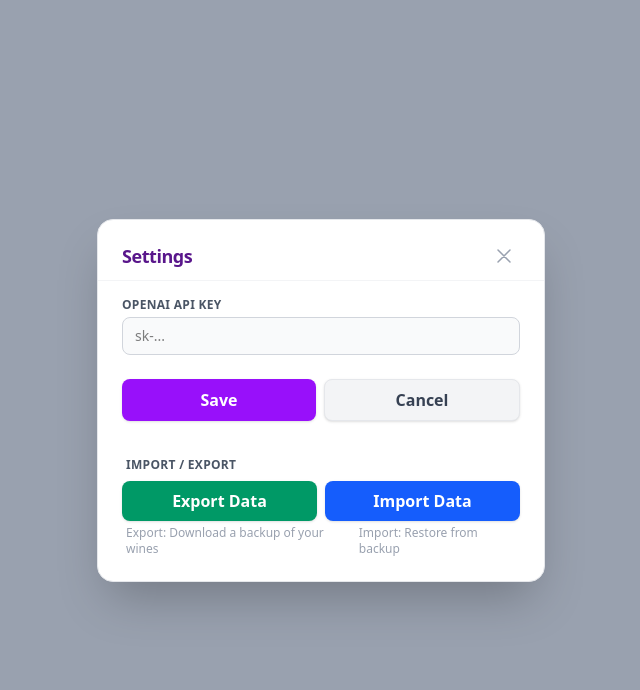
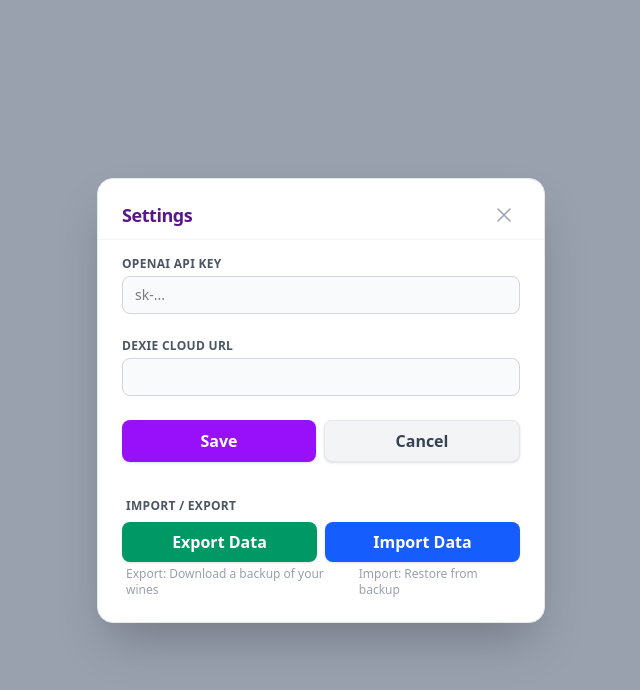
Before and after one commit to michielryvers/cellar-sense, a Vue app: page / in a window 1280 px wide. Both pictures are taken after a click on the button "Settings". Shown: the top 690 px of the page, without its empty margins (319-959 px from the left). Built offline with nearby package versions, Linux system fonts and the light colour scheme.

Commit message:
Initial dexie cloud support

```diff
--- a/package.json
+++ b/package.json
@@ -13,6 +13,7 @@
     "@tailwindcss/vite": "^4.1.7",
     "@vueuse/rxjs": "^13.2.0",
     "dexie": "^4.0.11",
+    "dexie-cloud-addon": "^4.0.11",
     "idb": "^8.0.3",
     "openai": "^4.98.0",
     "rxjs": "^7.8.2",
--- a/src/components/AddWineForm.vue
+++ b/src/components/AddWineForm.vue
@@ -72,7 +72,7 @@ async function handleSubmit(): Promise<void> {
     return;
   }
 
-  const apiKeyRaw = localStorage.getItem("openai_api_key");
+  const apiKeyRaw = localStorage.getItem("OPENAI_SDK_KEY");
   const apiKey: string = apiKeyRaw || "";
   if (!apiKey) {
     error.value = "OpenAI API key is required";
--- a/src/components/SettingsModal.vue
+++ b/src/components/SettingsModal.vue
@@ -1,5 +1,5 @@
 <script setup lang="ts">
-import { ref, onMounted, Ref } from "vue";
+import { ref, onMounted, Ref, reactive } from "vue";
 import { XMarkIcon } from "@heroicons/vue/24/outline";
 import { useEscapeKey } from "../composables/useEscapeKey";
 import {
@@ -17,21 +17,10 @@ const importInput = ref<HTMLInputElement | null>(null);
 const isExporting = ref<boolean>(false);
 const isImporting = ref<boolean>(false);
 
-onMounted(() => {
-  // Pre-fill input if key exists
-  apiKey.value = localStorage.getItem("openai_api_key") || "";
+const settings = reactive({
+  DEXIE_CLOUD_URL: localStorage.getItem("DEXIE_CLOUD_URL") || "",
+  OPENAI_SDK_KEY: localStorage.getItem("OPENAI_SDK_KEY") || "",
 });
-
-function handleSave(): void {
-  const key = apiKey.value.trim();
-  if (key) {
-    localStorage.setItem("openai_api_key", key);
-  } else {
-    localStorage.removeItem("openai_api_key");
-  }
-  emit("save");
-  closeModal();
-}
 
 function closeModal(): void {
   emit("update:show", false);
@@ -85,6 +74,18 @@ async function handleImportFile(e: Event): Promise<void> {
     if (importInput.value) importInput.value.value = "";
   }
 }
+
+function saveSettings() {
+  const prevCloudUrl = localStorage.getItem("DEXIE_CLOUD_URL") || "";
+  localStorage.setItem("DEXIE_CLOUD_URL", settings.DEXIE_CLOUD_URL);
+  localStorage.setItem("OPENAI_SDK_KEY", settings.OPENAI_SDK_KEY);
+  emit("save");
+  closeModal();
+  // If DEXIE_CLOUD_URL changed, reload the page to re-init DB
+  if (settings.DEXIE_CLOUD_URL !== prevCloudUrl) {
+    window.location.reload();
+  }
+}
 </script>
 <template>
   <Teleport to="body">
@@ -93,9 +94,15 @@ async function handleImportFile(e: Event): Promise<void> {
       class="fixed inset-0 z-50 flex items-center justify-center bg-gray-400 bg-opacity-40"
       @click="handleOutsideClick"
     >
-      <div class="bg-white rounded-2xl shadow-2xl p-0 w-full max-w-md relative border border-gray-200">
-        <div class="flex items-center justify-between px-6 pt-5 pb-2 border-b border-gray-100">
-          <h2 class="text-lg font-semibold text-purple-900 tracking-tight">Settings</h2>
+      <div
+        class="bg-white rounded-2xl shadow-2xl p-0 w-full max-w-md relative border border-gray-200"
+      >
+        <div
+          class="flex items-center justify-between px-6 pt-5 pb-2 border-b border-gray-100"
+        >
+          <h2 class="text-lg font-semibold text-purple-900 tracking-tight">
+            Settings
+          </h2>
           <button
             @click="closeModal"
             class="text-gray-400 hover:text-purple-600 transition-colors rounded-full p-1 focus:outline-none focus:ring-2 focus:ring-purple-300"
@@ -114,18 +121,31 @@ async function handleImportFile(e: Event): Promise<void> {
             </label>
             <input
               id="openaiKeyInput"
-              v-model="apiKey"
+              v-model="settings.OPENAI_SDK_KEY"
               type="password"
               class="w-full border border-gray-300 rounded-lg px-3 py-2 text-sm focus:outline-none focus:ring-2 focus:ring-purple-400 bg-gray-50"
               placeholder="sk-..."
               autocomplete="off"
-              @keyup.enter="handleSave"
+            />
+          </div>
+          <div class="mb-6">
+            <label
+              class="block mb-1 text-xs font-semibold text-gray-600 tracking-wide uppercase"
+              for="DEXIE_CLOUD_URL"
+            >
+              Dexie Cloud URL
+            </label>
+            <input
+              id="DEXIE_CLOUD_URL"
+              v-model="settings.DEXIE_CLOUD_URL"
+              type="text"
+              class="w-full border border-gray-300 rounded-lg px-3 py-2 text-sm focus:outline-none focus:ring-2 focus:ring-purple-400 bg-gray-50"
             />
           </div>
           <div class="flex flex-col gap-4">
             <div class="flex gap-2">
               <button
-                @click="handleSave"
+                @click="saveSettings"
                 class="bg-purple-600 hover:bg-purple-700 text-white font-bold py-2 px-4 rounded-lg flex-1 transition-colors shadow-sm"
               >
                 Save
@@ -138,14 +158,37 @@ async function handleImportFile(e: Event): Promise<void> {
               </button>
             </div>
             <div class="mt-5">
-              <h3 class="text-xs font-semibold text-gray-600 tracking-wide uppercase mb-2 px-1">Import / Export</h3>
+              <h3
+                class="text-xs font-semibold text-gray-600 tracking-wide uppercase mb-2 px-1"
+              >
+                Import / Export
+              </h3>
               <div class="grid grid-cols-2 gap-2 w-full">
                 <button
                   @click="handleExport"
                   :disabled="isExporting"
                   class="bg-emerald-600 hover:bg-emerald-700 text-white font-bold py-2 px-4 rounded-lg disabled:opacity-60 flex items-center justify-center gap-2 transition-colors shadow-sm w-full"
                 >
-                  <svg v-if="isExporting" class="animate-spin h-4 w-4 mr-1" fill="none" viewBox="0 0 24 24"><circle class="opacity-25" cx="12" cy="12" r="10" stroke="currentColor" stroke-width="4"></circle><path class="opacity-75" fill="currentColor" d="M4 12a8 8 0 018-8v8z"></path></svg>
+                  <svg
+                    v-if="isExporting"
+                    class="animate-spin h-4 w-4 mr-1"
+                    fill="none"
+                    viewBox="0 0 24 24"
+                  >
+                    <circle
+                      class="opacity-25"
+                      cx="12"
+                      cy="12"
+                      r="10"
+                      stroke="currentColor"
+                      stroke-width="4"
+                    ></circle>
+                    <path
+                      class="opacity-75"
+                      fill="currentColor"
+                      d="M4 12a8 8 0 018-8v8z"
+                    ></path>
+                  </svg>
                   <span>{{ isExporting ? "Exporting…" : "Export Data" }}</span>
                 </button>
                 <label class="w-full cursor-pointer">
@@ -161,12 +204,35 @@ async function handleImportFile(e: Event): Promise<void> {
                     class="block bg-blue-600 hover:bg-blue-700 text-white font-bold py-2 px-4 rounded-lg text-center cursor-pointer disabled:opacity-60 flex items-center justify-center gap-2 transition-colors shadow-sm w-full"
                     :class="{ 'opacity-60 pointer-events-none': isImporting }"
                   >
-                    <svg v-if="isImporting" class="animate-spin h-4 w-4 mr-1" fill="none" viewBox="0 0 24 24"><circle class="opacity-25" cx="12" cy="12" r="10" stroke="currentColor" stroke-width="4"></circle><path class="opacity-75" fill="currentColor" d="M4 12a8 8 0 018-8v8z"></path></svg>
-                    <span>{{ isImporting ? "Importing…" : "Import Data" }}</span>
+                    <svg
+                      v-if="isImporting"
+                      class="animate-spin h-4 w-4 mr-1"
+                      fill="none"
+                      viewBox="0 0 24 24"
+                    >
+                      <circle
+                        class="opacity-25"
+                        cx="12"
+                        cy="12"
+                        r="10"
+                        stroke="currentColor"
+                        stroke-width="4"
+                      ></circle>
+                      <path
+                        class="opacity-75"
+                        fill="currentColor"
+                        d="M4 12a8 8 0 018-8v8z"
+                      ></path>
+                    </svg>
+                    <span>{{
+                      isImporting ? "Importing…" : "Import Data"
+                    }}</span>
                   </span>
                 </label>
               </div>
-              <div class="flex gap-2 text-xs text-gray-400 justify-between px-1 mt-1">
+              <div
+                class="flex gap-2 text-xs text-gray-400 justify-between px-1 mt-1"
+              >
                 <span>Export: Download a backup of your wines</span>
                 <span>Import: Restore from backup</span>
               </div>
--- a/src/services/dexie-db.ts
+++ b/src/services/dexie-db.ts
@@ -1,19 +1,36 @@
 import Dexie, { type Table } from "dexie";
+import dexieCloud from "dexie-cloud-addon";
 import type { Wine } from "../shared/Wine";
 
+const DEXIE_CLOUD_URL = localStorage.getItem("DEXIE_CLOUD_URL") || "";
+
 // Define the database
+
 class WineventoryDB extends Dexie {
-  wines!: Table<Wine, number>; // 'wines' is the table name, 'Wine' is the type of object stored, 'number' is the type of the primary key
+  wines!: Table<Wine, number>;
 
   constructor() {
-    super("cellar-sense-db"); // Database name
-    this.version(1).stores({
-      wines: "++id, name, vintage, color", // Primary key 'id' (auto-incremented), and an index on 'name', 'vintage', 'color'
-    });
+    if (DEXIE_CLOUD_URL) {
+      super("cellar-sense-db", { addons: [dexieCloud] });
+      this.version(1).stores({
+        wines: "@id, name, vintage, color",
+      });
+      this.cloud.configure({
+        databaseUrl: DEXIE_CLOUD_URL,
+        requireAuth: true,
+      });
+    } else {
+      super("cellar-sense-db");
+      this.version(1).stores({
+        wines: "++id, name, vintage, color",
+      });
+    }
   }
 }
 
 export const db = new WineventoryDB();
+
+// Use these variables wherever Dexie Cloud configuration is needed
 
 /**
  * Add a new wine to the database
```
Also changed, not shown: 2 other files (tests, documents, lock files or other folders).
